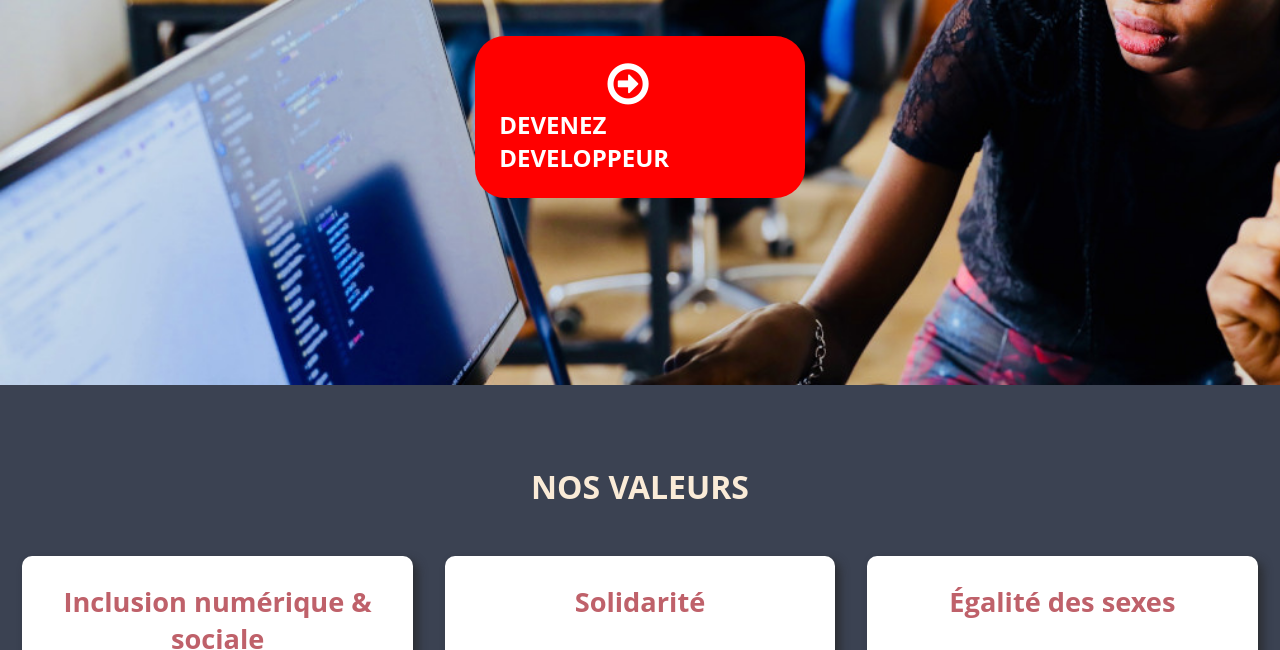
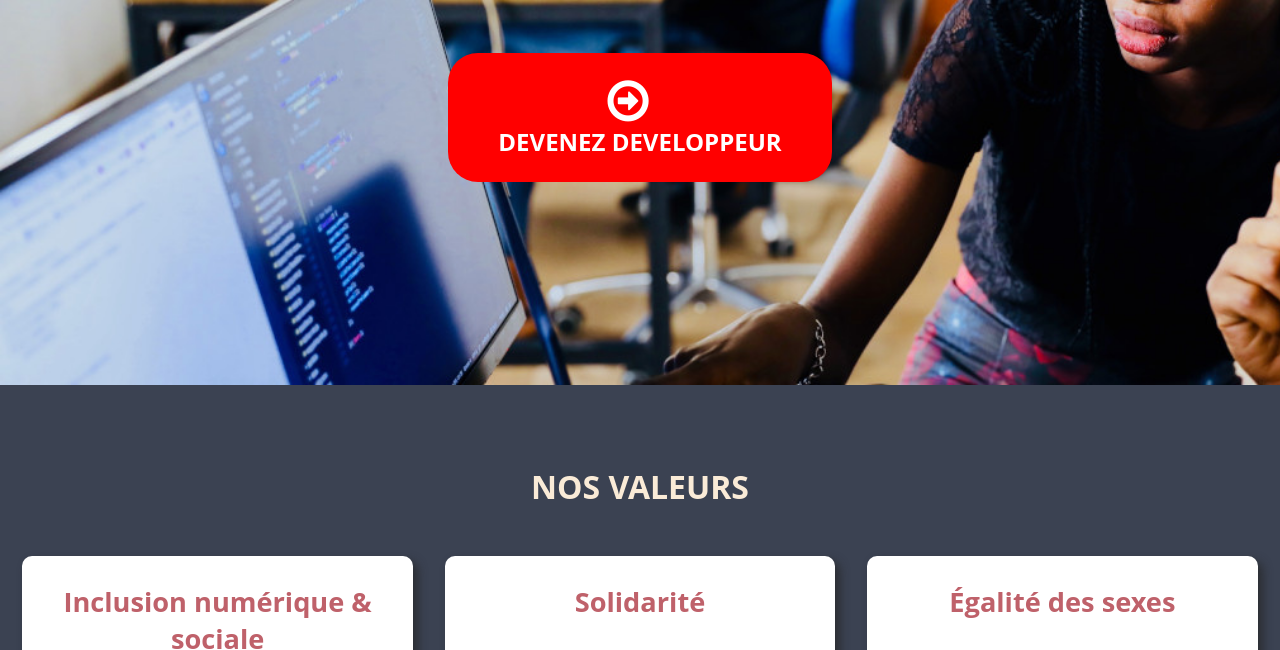
Before and after one commit to TomBous/presentation-simplon, a plain HTML site: page index.html in a window 1280 px wide. Shown: the part 450-1100 px from the top of the page. Drawn offline with Linux system fonts and the light colour scheme; a web font is replaced by a local one.

Commit message:
fix taille bouton

```diff
--- a/assets/css/style.css
+++ b/assets/css/style.css
@@ -38,7 +38,7 @@ html {
     background-color: red;
     border-radius: 30px;
     padding: 1.5em;
-    width: 22vw;
+    width: 60%;
 }
 
 .bouton a {
```
